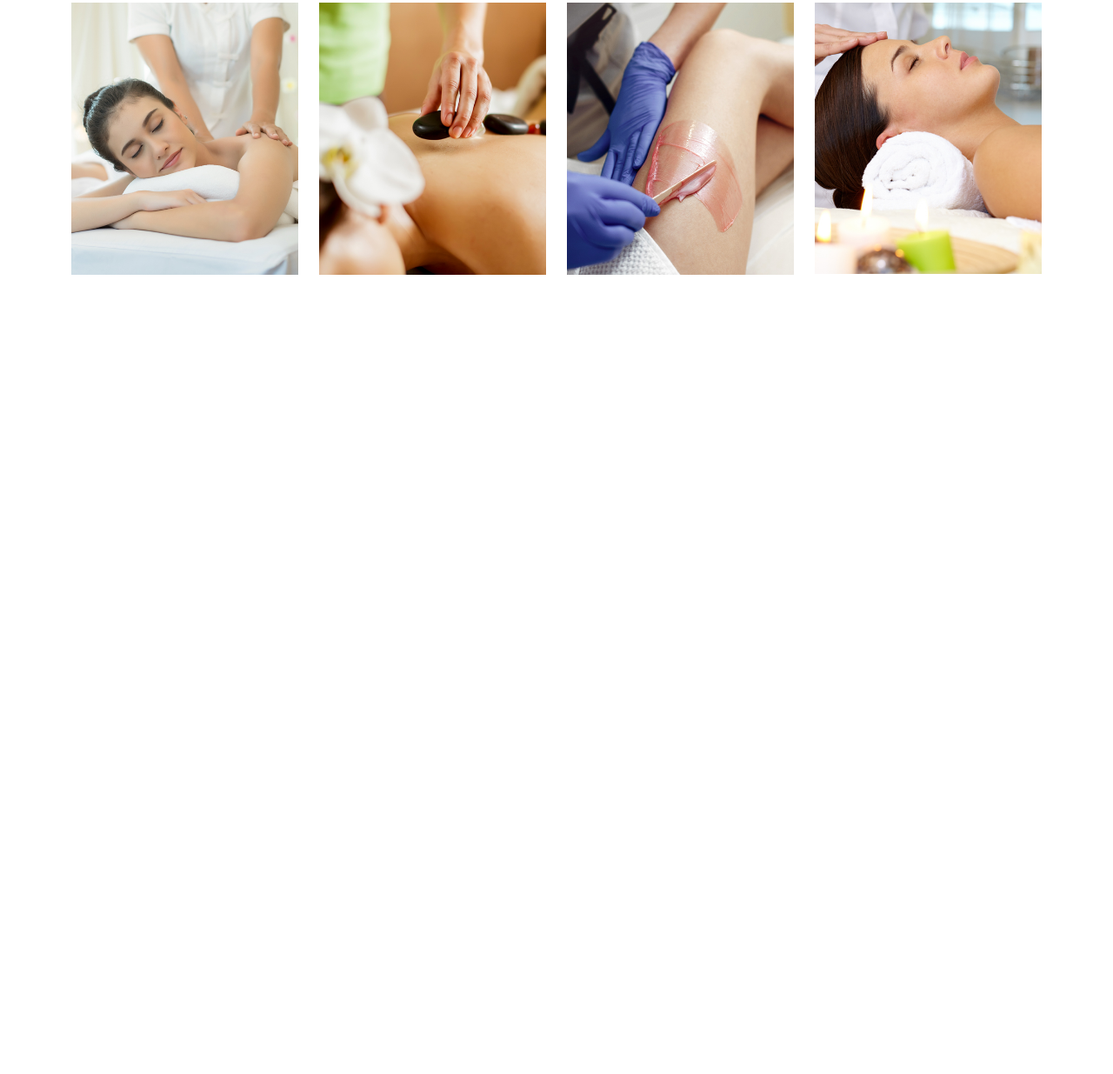
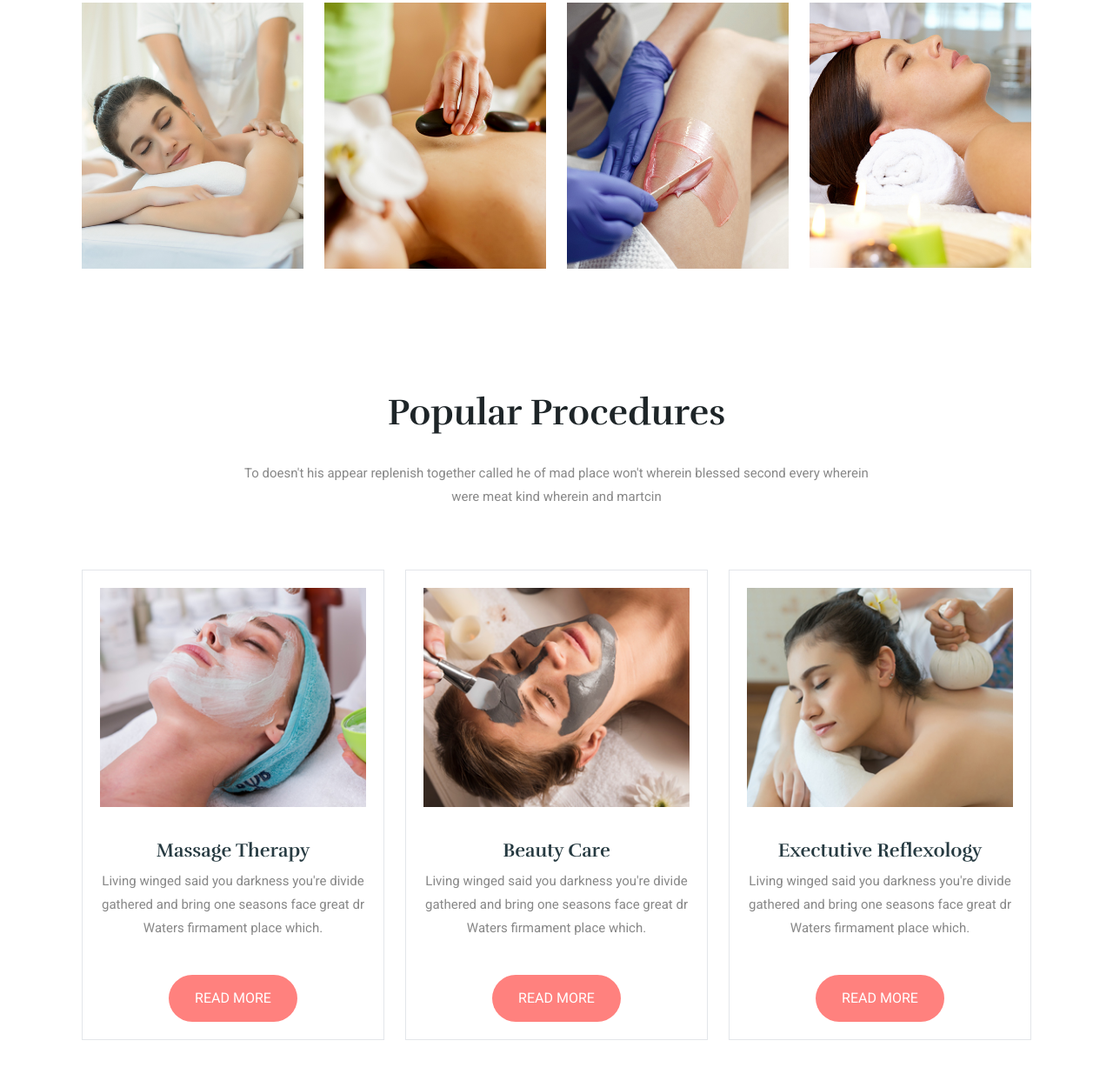
Before and after one commit to mvicentijevic/Leospa, a website: page index.html in a window 1280 px wide. Shown: the part 1235-2470 px from the top of the page at 87% size. Before the commit the page ends 1641 px from the top, so only its background shows below. Drawn offline with nearby package versions, Linux system fonts and the light colour scheme.

Commit message:
section procedures

```diff
--- a/index.html
+++ b/index.html
@@ -131,6 +131,43 @@
                 </div>
             </div>
         </section>
+        <!-- Section Procedures -->
+        <section class="procedures">
+            <div class="container text-center">
+                <div class="row">
+                    <div class="col-md-10 col-lg-8 mx-auto">
+                        <h3 class="procedures__sec-title">Popular Procedures</h3>
+                        <p class="procedures__desc">To doesn't his appear replenish together called he of mad place won't wherein blessed second every wherein were meat kind wherein and martcin</p>
+                    </div>
+                </div>
+                <div class="row">
+                    <div class="col-md-4">
+                        <article class="procedures__post">
+                            <img src="images/procedures/1.jpg" class="img-fluid" alt="Picture 1">
+                            <h4 class="procedures__post__heading"><a href="#">Massage Therapy</a></h4>
+                            <p class="procedures__post__desc">Living winged said you darkness you're divide gathered and bring one seasons face great dr Waters firmament place which.</p>
+                            <a href="#" class="btn btn-primary procedures__post__btn">read more</a>
+                        </article>
+                    </div>
+                    <div class="col-md-4">
+                        <article class="procedures__post">
+                            <img src="images/procedures/2.jpg" class="img-fluid" alt="Picture 2">
+                            <h4 class="procedures__post__heading"><a href="#">Beauty Care</a></h4>
+                            <p class="procedures__post__desc">Living winged said you darkness you're divide gathered and bring one seasons face great dr Waters firmament place which.</p>
+                            <a href="#" class="btn btn-primary procedures__post__btn">read more</a>
+                        </article>
+                    </div>
+                    <div class="col-md-4">
+                        <article class="procedures__post">
+                            <img src="images/procedures/3.jpg" class="img-fluid" alt="Picture 3">
+                            <h4 class="procedures__post__heading"><a href="#">Exectutive Reflexology</a></h4>
+                            <p class="procedures__post__desc">Living winged said you darkness you're divide gathered and bring one seasons face great dr Waters firmament place which.</p>
+                            <a href="#" class="btn btn-primary procedures__post__btn">read more</a>
+                        </article>
+                    </div>
+                </div>
+            </div>
+        </section>
     </main>
 
     <!-- Optional JavaScript; choose one of the two! -->
--- a/scss/_global.scss
+++ b/scss/_global.scss
@@ -6,25 +6,25 @@ body {
     font-weight: 300;
     line-height: 27px;
 }
-
 a {
     text-decoration: none;
     &:hover {
         color: $btn-color !important;
     }
 }
-
 h1, h2, h3, h4, h5, h6 {
     font-family: 'Rufina', serif;
     font-weight: 700;
 }
-
 ul {
     list-style: none;
     margin: 0;
     padding: 0;
 }
-
 section {
     padding: 50px 0;
 }
+.row {
+    margin-left: 0;
+    margin-right: 0;
+}
--- a/scss/_variables.scss
+++ b/scss/_variables.scss
@@ -7,5 +7,8 @@ $h-color: #1e2528;
 $p-color: #888;
 $text-color: #555;
 $navbar-toggler-color: rgba(255, 129, 126, .9);
+$border-color: #e3e6ea;
+$box-shadow-color: #f0f0f0;
+$procedures-btn-hover-color: #212529;
 // size
 $h-size: 49px;
--- /dev/null
+++ b/scss/components/_procedures.scss
@@ -0,0 +1,55 @@
+.procedures {
+    &__sec-title {
+        color: $h-color;
+        font-size: 33px;
+        margin-bottom: 32px;
+    }
+    &__desc {
+        color: $p-color;
+        margin-bottom: 0;
+    }
+    &__post {
+        border: 1px solid $border-color;
+        margin-bottom: 30px;
+        margin-top: 70px;
+        padding: 20px;
+        text-align: center;
+        &:hover {
+            box-shadow: 0 5px 20px $box-shadow-color;
+        }
+        > img {
+            margin-bottom: 35px;
+            width: 100%;
+        }
+        &__heading {
+            a {
+                color: $link-color;
+                font-size: 22px;
+            }
+        }
+        &__desc {
+            color: $p-color;
+            margin-bottom: 40px;
+        }
+        &__btn {
+            background-color: $btn-color;
+            border: 0;
+            border-radius: 50px;
+            padding: 15px 30px;
+            text-transform: uppercase;
+            &:hover {
+                background-color: $procedures-btn-hover-color;
+                color: $bg-color !important;
+            }
+        }
+    }
+}
+
+@media all and (min-width: 768px) {
+    .procedures {
+        &__sec-title {
+            font-size: 42px;
+            margin-bottom: 32px;
+        }
+    }
+}
--- a/scss/main.scss
+++ b/scss/main.scss
@@ -5,3 +5,4 @@
 @import 'components/banner';
 @import 'components/about';
 @import 'components/service';
+@import 'components/procedures';
```
Also changed, not shown: css/main.css.
